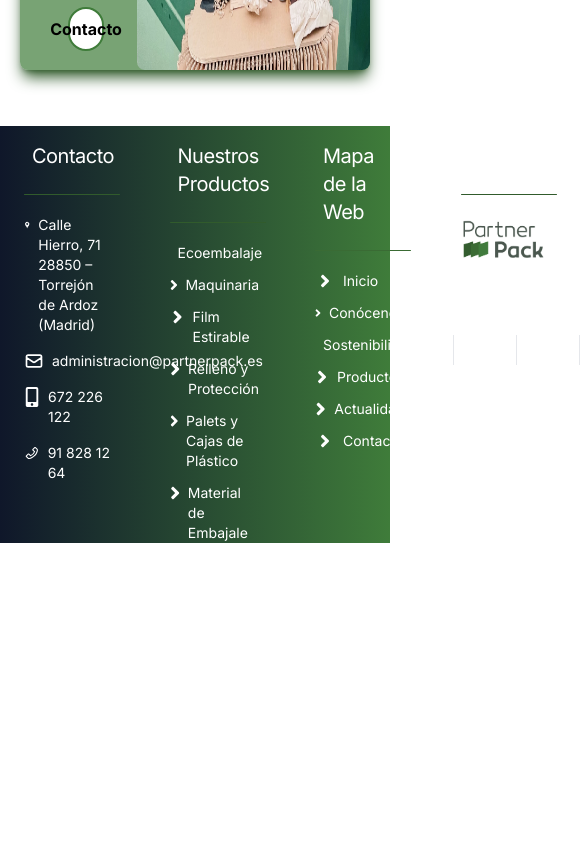
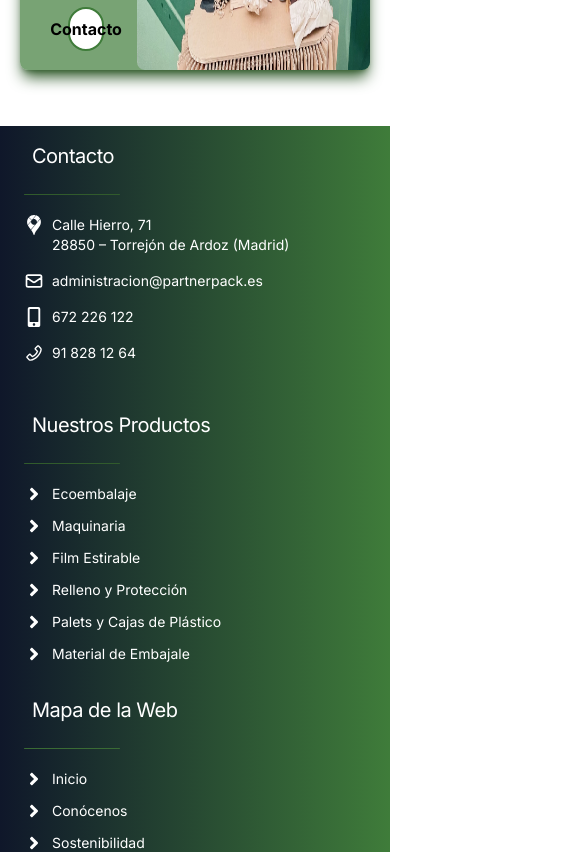
Before and after one commit to Helenagg/partner-pack-2.0, a Next.js app: page / in a window 390 px wide. Shown: the part 4560-5412 px from the top of the page, 580 px wide, since content can reach past the window. Before the commit the page ends 5103 px from the top, so only its background shows below. Built offline with nearby package versions, Linux system fonts and the light colour scheme.

Commit message:
footer responsive

```diff
--- a/components/Footer/ContactFooter.jsx
+++ b/components/Footer/ContactFooter.jsx
@@ -7,7 +7,7 @@
 
 const ContactFooter = () => {
   return (
-    <div className='flex flex-col w-1/4 mx-4'>
+    <div className='flex flex-col w-full md:w-1/4 mx-4 items-start justify-items-start md:items-start'>
       <h1 className='text-xl p-4'>Contacto</h1>
       <hr className='border-secondary-light m-2 border-1 w-24 rounded-md' />
       <div className='flex flex-inline mt-3 text-sm'>
--- a/components/Footer/Footer.jsx
+++ b/components/Footer/Footer.jsx
@@ -7,7 +7,7 @@
 const Footer = () => {
   return (
     <div className='bg-gradient-to-r from-slate-900 to-primary text-white'>
-      <div className='flex flex-row gap-4'>
+      <div className='flex flex-col md:flex-row gap-4'>
         <ContactFooter />
         <ProductsFooter />
         <MapFooter />
--- a/components/Footer/MapFooter.jsx
+++ b/components/Footer/MapFooter.jsx
@@ -30,7 +30,7 @@
     },
   ];
   return (
-    <div className='flex flex-col w-1/4 mx-4'>
+    <div className='flex flex-col w-full md:w-1/4 mx-4 items-start justify-items-start'>
       <h1 className='text-xl p-4'>Mapa de la Web</h1>
       <hr className='border-primary-dark m-2 border-1 w-24 rounded-md' />
       {mapData &&
--- a/components/Footer/Nosotros.jsx
+++ b/components/Footer/Nosotros.jsx
@@ -5,7 +5,7 @@
 
 const Nosotros = () => {
   return (
-    <div className='flex flex-col w-1/4 mx-4'>
+    <div className='flex flex-col w-full md:w-1/4 mx-4'>
       <h1 className='text-xl p-4'>Nosotros</h1>
       <hr className='border-secondary-light m-2 border-1 w-24 rounded-md' />
       <div className='my-3'>
--- a/components/Footer/ProductsFooter.jsx
+++ b/components/Footer/ProductsFooter.jsx
@@ -31,13 +31,18 @@
   ];
 
   return (
-    <div className='flex flex-col w-1/4 mx-4'>
+    <div className='flex flex-col w-full md:w-1/4 mx-4 items-start justify-center md:items-start'>
       <h1 className='text-xl p-4'>Nuestros Productos</h1>
       <hr className='border-secondary-light m-2 border-1 w-24 rounded-md' />
       {productsData &&
         productsData.map((element, index) => {
           return (
-            <div key={index} className='flex flex-inline mt-3 text-sm'>
+            <div
+              key={index}
+              id='item'
+              className='flex flex-inline mt-3 text-sm'
+            >
+
                 <FaAngleRight className='mx-2' size={20} />
                 <Link
                   href={`/productos/${element.slug}`}
@@ -45,6 +50,7 @@
                 >
                   {element.name}
                 </Link>
+
             </div>
           );
         })}
```
Lines whose indentation alone changed are shown as unchanged.
